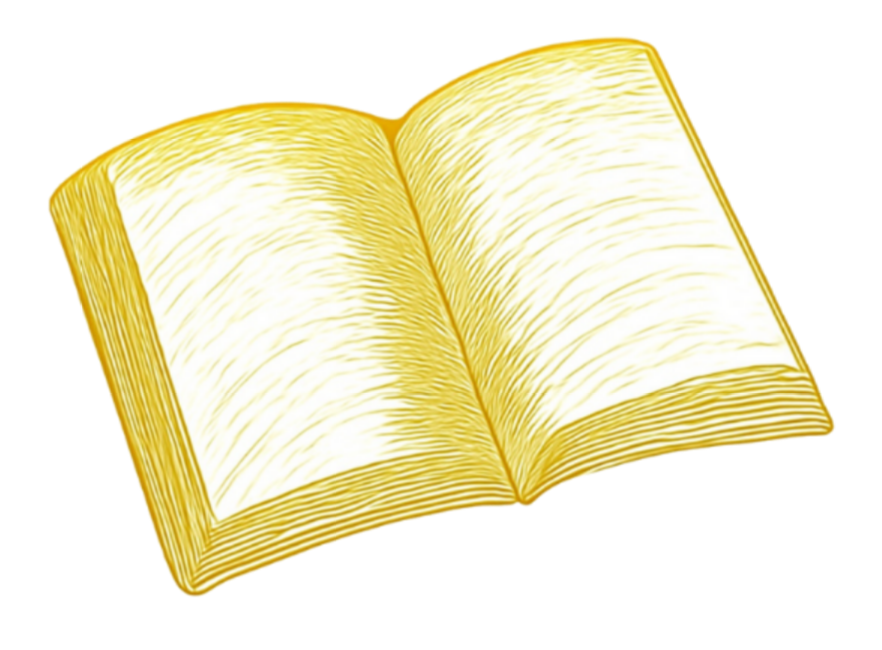
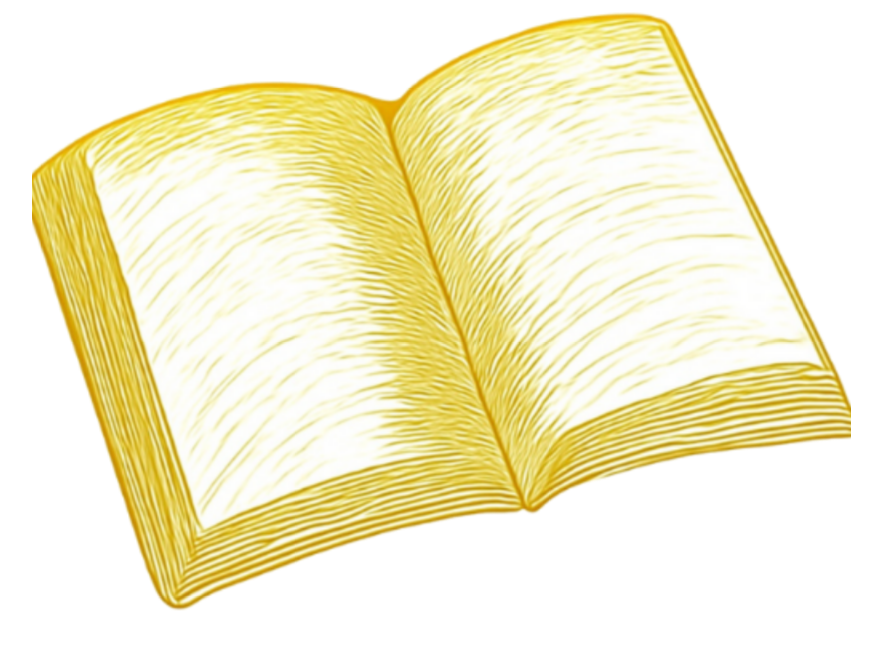
Before and after one commit to solalchetrit/loomina, a Next.js app: page / in a window 1280 px wide. Shown: the top 650 px of the page, without its empty margins (199-1081 px from the left). Built offline with nearby package versions, Linux system fonts and the light colour scheme; a web font is replaced by a local one.

Commit message:
Fix Hero Cutoff: Widen section, increase book width, adjust animation

```diff
--- a/components/Hero.tsx
+++ b/components/Hero.tsx
@@ -22,11 +22,11 @@ export default function Hero() {
   });
 
   // --- ANIMATION TIMELINE (Scroll 0 -> 1) ---
-  // Scale: 1.6 (start) -> 1.2 (end) - Larger as requested
-  const scaleBook = useTransform(scrollYProgress, [0, 0.5], [1.6, 1.2]);
-  const yBook = useTransform(scrollYProgress, [0, 0.5], [0, -50]); // Reduced upward movement to avoid top cutoff
-  // Move right ONLY on desktop - increased to 60% to push far right
-  const xBook = useTransform(scrollYProgress, [0, 0.5], ["0%", isDesktop ? "60%" : "0%"]);
+  // Scale: 1.6 -> 1.0 (Reset to natural size but container is huge now)
+  const scaleBook = useTransform(scrollYProgress, [0, 0.5], [1.6, 1.0]);
+  const yBook = useTransform(scrollYProgress, [0, 0.5], [0, -50]);
+  // Move right: With 65vw width, moving 25% puts it optimally on the right without major cutoff
+  const xBook = useTransform(scrollYProgress, [0, 0.5], ["0%", isDesktop ? "25%" : "0%"]);
   const opacityBook = useTransform(scrollYProgress, [0.8, 1], [1, 0]);
 
   // Content Reveal
@@ -38,12 +38,12 @@ export default function Hero() {
       ref={containerRef}
       className="relative h-[200vh] bg-white"
     >
-      <div className="sticky top-0 h-[100vh] flex flex-col items-center justify-center overflow-hidden px-4">
+      <div className="sticky top-0 h-[100vh] flex flex-col items-center justify-center overflow-hidden w-full">
 
         {/* --- LE LIVRE (STAR) --- */}
         <motion.div
           style={{ scale: scaleBook, y: yBook, x: xBook }}
-          className="relative z-10 w-full max-w-2xl md:max-w-3xl will-change-transform"
+          className="relative z-10 w-full max-w-2xl md:max-w-[65vw] will-change-transform"
         >
           <motion.div
             animate={{ y: [0, -8, 0] }}
```
